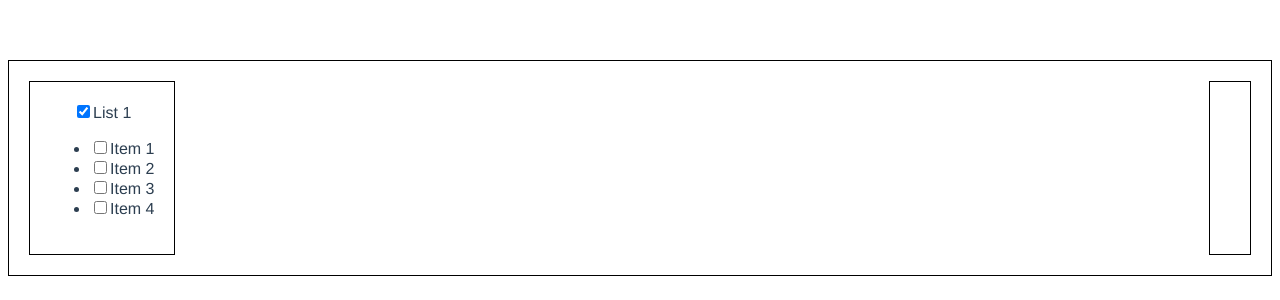
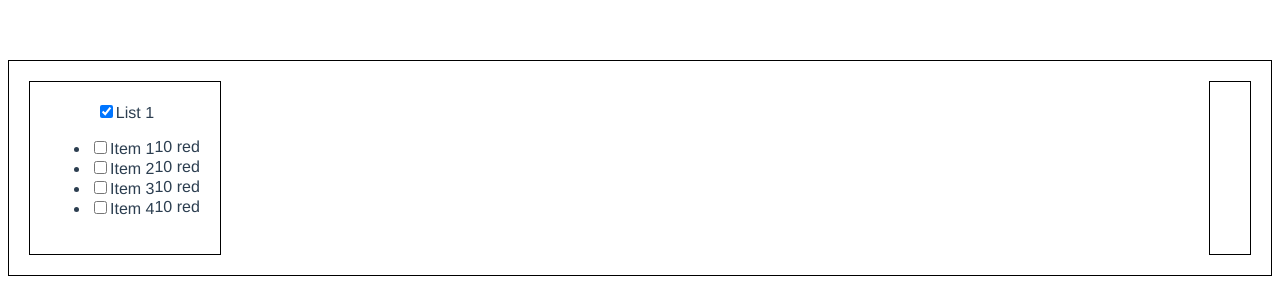
Before and after one commit to Macovka/color-list, a Vue app: page / in a window 1280 px wide. Both pictures are taken after a click on the checkbox 60 px from the left and 111 px from the top of the page. Shown: the top 300 px of the page. Built offline with nearby package versions, Linux system fonts and the light colour scheme.

Commit message:
params-added

```diff
--- a/src/components/ListItem.vue
+++ b/src/components/ListItem.vue
@@ -1,6 +1,14 @@
 <template>
-  <input type="checkbox" :id="item" name="item">
-  <label :for="item">{{ item }}</label>
+  <div class="list-item__wrapper">
+    <div>
+      <input type="checkbox" :id="item" name="item">
+      <label :for="item">{{ item }}</label>
+    </div>
+    <div>
+      {{ quantity }}
+      {{ color }}
+    </div>
+  </div>
 </template>
 
 <script>
@@ -10,10 +18,19 @@
         type: String,
         reqired: true
       }
+    },
+    data () {
+      return {
+        quantity: 10,
+        color: 'red'
+      }
     }
   }
 </script>
 
 <style scoped>
-
+.list-item__wrapper {
+  display: flex;
+  justify-content: space-between;
+}
 </style>
```
